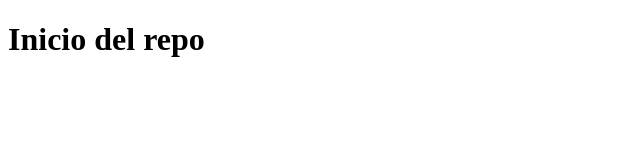
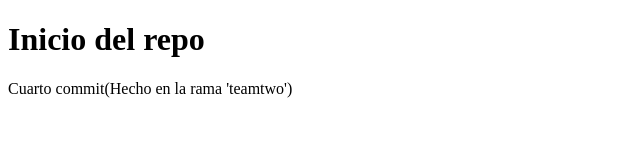
Before and after one commit to YeissonOrtiz2183/Workshop, a plain HTML site: page index.html in a window 1280 px wide. Shown: the whole page, without its empty margins (0-640 px from the left). Drawn offline with Linux system fonts and the light colour scheme.

Commit message:
Cuarto commit

```diff
--- a/index.html
+++ b/index.html
@@ -8,5 +8,6 @@
 </head>
 <body>
     <h1>Inicio del repo</h1>
+    <p>Cuarto commit(Hecho en la rama 'teamtwo')</p>
 </body>
 </html>
```
